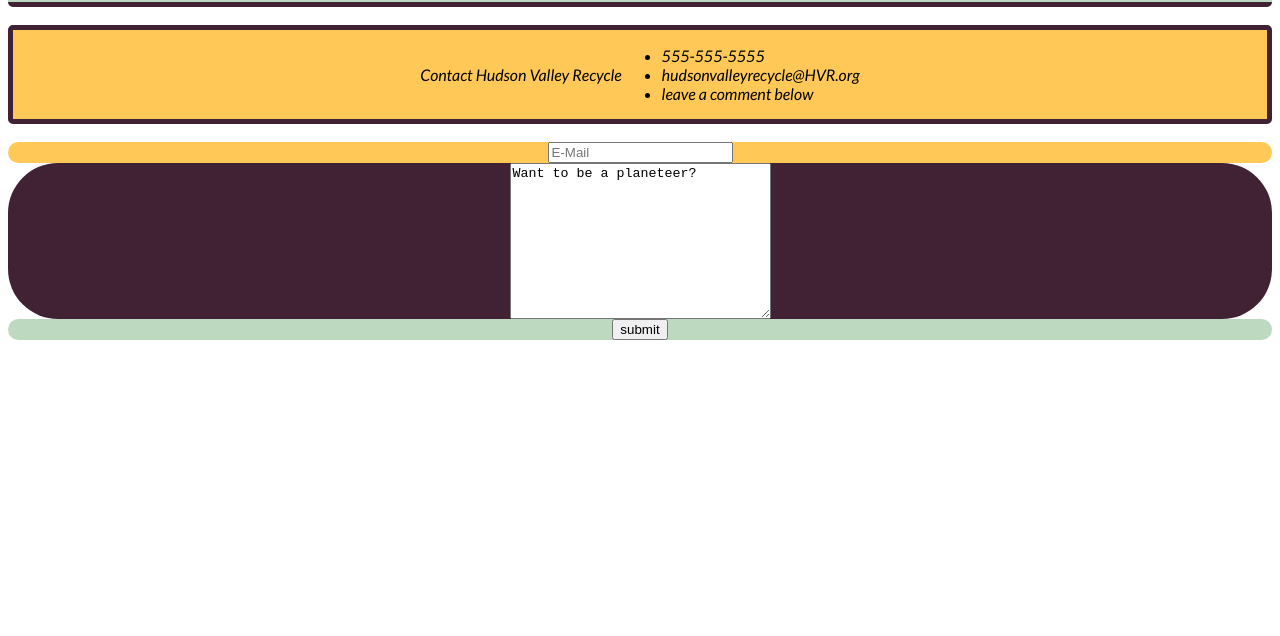
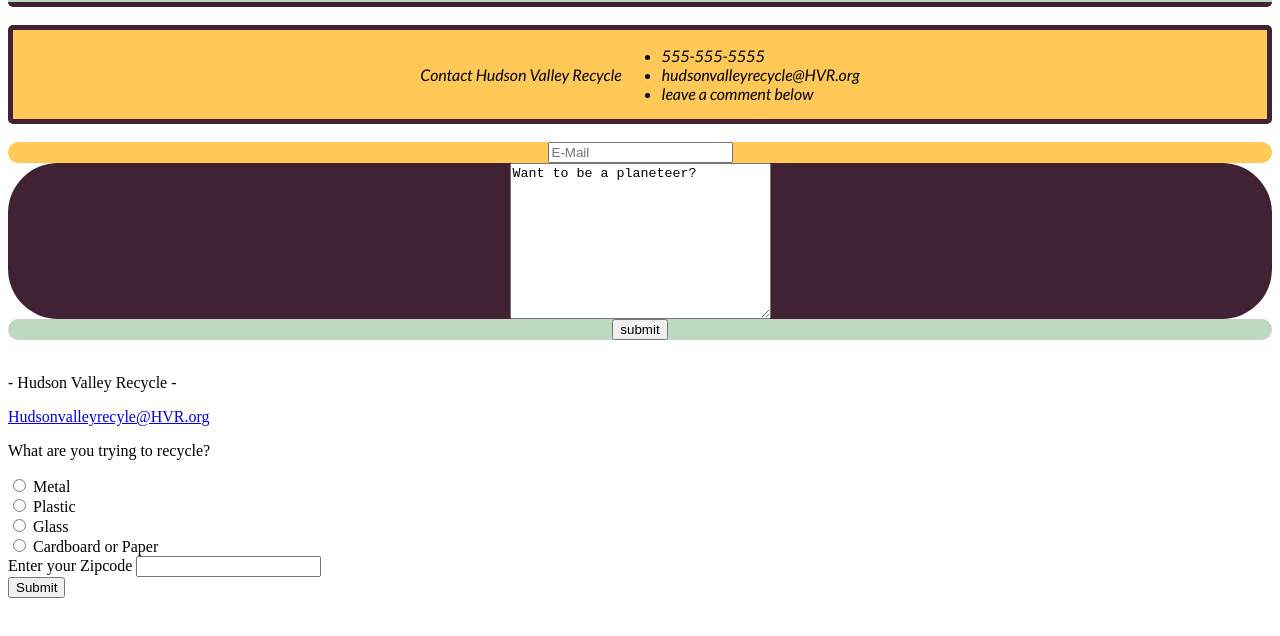
Before and after one commit to laneytaliaferro/KCC-Final-Project, a plain HTML site: page ContactRecycle.html in a window 1280 px wide. Shown: the part 92-728 px from the top of the page. Drawn offline with Linux system fonts and the light colour scheme.

Commit message:
adding-footer-with-tool

```diff
--- a/ContactRecycle.html
+++ b/ContactRecycle.html
@@ -37,6 +37,52 @@
     <div class="contactformsubmit">
         <input type="submit" value="submit">
     </div>
+    <br>
+ <div class="contactfooter">
+     <footer>
+         <p>- Hudson Valley Recycle -</p>
+         <p><a href="mailto: Hudsonvalleyrecyle@HVR.org">Hudsonvalleyrecyle@HVR.org</a></p>
+    </footer>
+
+        <form class="recycletool">
+            <p>What are you trying to recycle?</p>
+            <div class="options">
+                <div class="metal">
+                    <input type="radio" id="metal">
+                    <label for="metal">Metal</label>
+                </div>
+                <div class="plastic">
+                    <input type="radio" id="plastic">
+                    <label for="plastic">Plastic</label>
+                </div>
+                <div class="glass">
+                    <input type="radio" id="glass">
+                    <label for="glass">Glass</label>
+                </div>
+                <div class="cardboard">
+                    <input type="radio" id="cardboard">
+                    <label for="cardboard">Cardboard or Paper</label>
+                </div>
+            </div>
+            <div class="zipinput">
+                <label for="zipcode">Enter your Zipcode</label>
+                <input type="text" id="zipcode">
+            </div>
+            <div class="submit">
+                <button>Submit</button>
+            </div>
+        </form>
+
+        <!-- <div class="dropdown">
+                <button class="dropdownbutton">Select</button>
+                    <div class="dropdownitems">
+                        <a href="#">Metal</a>
+                        <a href="#">Glass</a>
+                        <a href="#">Plastic</a>
+                        <a href="#">Cardboard or Paper</a>
+                    </div>
+            </div> -->
+
 
 </body>
 </html>
```
